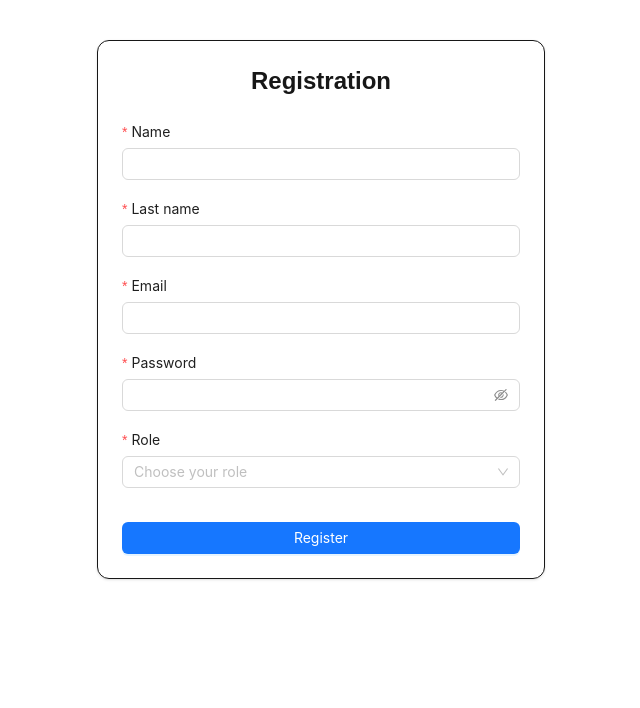
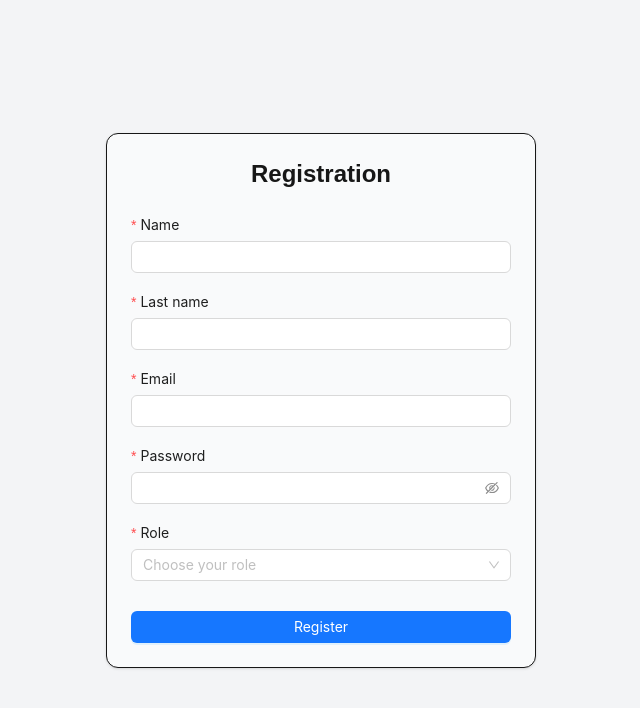
Before and after one commit to tarik2454/fullstack-test-task-Transport-Service, a Next.js app: page /register in a window 1280 px wide. Shown: the top 708 px of the page, without its empty margins (319-959 px from the left). Built offline with nearby package versions, Linux system fonts and the light colour scheme; what @ant-design/nextjs-registry would draw is missing.

Commit message:
refactor: update UI text to English for consistency and improve form layouts across authentication pages

```diff
--- a/src/app/(auth)/login/page.tsx
+++ b/src/app/(auth)/login/page.tsx
@@ -20,7 +20,7 @@ export default function LoginPage() {
 
       if (res.ok) {
         const { role } = await res.json();
-        message.success("Успешный вход");
+        message.success("Successful entry");
         router.push(role === "MANAGER" ? "/manager/orders" : "/driver/orders");
       } else {
         const { error } = await res.json();
@@ -30,10 +30,16 @@ export default function LoginPage() {
   };
 
   return (
-    <div className="max-w-md mx-auto mt-10 p-6 border rounded-xl shadow">
+    <div className="flex items-center justify-center min-h-screen bg-gray-100">
+      <div className="mx-auto p-6 border rounded-xl shadow bg-gray-50">
         <h2 className="text-2xl font-semibold mb-6 text-center">Enter</h2>
 
-      <Form form={form} layout="vertical" onFinish={handleSubmit}>
+        <Form
+          className="w-[380px]"
+          form={form}
+          layout="vertical"
+          onFinish={handleSubmit}
+        >
           <Form.Item
             name="email"
             label="Email"
@@ -50,10 +56,11 @@ export default function LoginPage() {
             <Input.Password />
           </Form.Item>
 
-        <Button type="primary" htmlType="submit" className="w-full">
+          <Button type="primary" htmlType="submit" className="w-full mt-3">
             Login
           </Button>
         </Form>
       </div>
+    </div>
   );
 }
--- a/src/app/(auth)/register/page.tsx
+++ b/src/app/(auth)/register/page.tsx
@@ -37,10 +37,18 @@ export default function RegisterPage() {
   };
 
   return (
-    <div className="max-w-md mx-auto mt-10 p-6 border rounded-xl shadow">
-      <h2 className="text-2xl font-semibold mb-6 text-center">Registration</h2>
+    <div className="flex items-center justify-center min-h-screen bg-gray-100">
+      <div className="mx-auto p-6 border rounded-xl shadow bg-gray-50">
+        <h2 className="text-2xl font-semibold mb-6 text-center">
+          Registration
+        </h2>
 
-      <Form form={form} layout="vertical" onFinish={handleSubmit}>
+        <Form
+          form={form}
+          layout="vertical"
+          onFinish={handleSubmit}
+          className="w-[380px]"
+        >
           <Form.Item name="firstName" label="Name" rules={[{ required: true }]}>
             <Input />
           </Form.Item>
@@ -76,10 +84,11 @@ export default function RegisterPage() {
             </Select>
           </Form.Item>
 
-        <Button type="primary" htmlType="submit" className="w-full mt-4">
+          <Button type="primary" htmlType="submit" className="w-full mt-3">
             Register
           </Button>
         </Form>
       </div>
+    </div>
   );
 }
--- a/src/app/(dashboard)/manager/orders/page.tsx
+++ b/src/app/(dashboard)/manager/orders/page.tsx
@@ -181,14 +181,14 @@ export default function OrdersPage() {
                     setIsModalOpen(true);
                   }}
                 >
-                  Изменить
+                  Change
                 </Button>
                 <Button
                   size="small"
                   danger
                   onClick={() => handleDelete(record.id)}
                 >
-                  Удалить
+                  Delete
                 </Button>
               </div>
             ),
--- a/src/app/api/clients/[id]/route.ts
+++ b/src/app/api/clients/[id]/route.ts
@@ -2,7 +2,7 @@ import { NextRequest, NextResponse } from "next/server";
 import { db } from "@/lib/prisma";
 import { Prisma } from "@prisma/client";
 import { errorResponse } from "@/utils/apiResponse";
-import { clientUpdateSchema } from "@/schemas/zodSchemas";
+import { clientUpdateSchema } from "@/schemas/clientSchemas";
 import { formatZodErrors } from "@/lib/zodUtils";
 
 export async function PUT(
--- a/src/app/api/clients/route.ts
+++ b/src/app/api/clients/route.ts
@@ -2,7 +2,7 @@ import { withAuth } from "@/utils/withAuth";
 import { NextRequest, NextResponse } from "next/server";
 import { db } from "@/lib/prisma";
 import { errorResponse } from "@/utils/apiResponse";
-import { clientCreateSchema } from "@/schemas/zodSchemas";
+import { clientCreateSchema } from "@/schemas/clientSchemas";
 import { formatZodErrors } from "@/lib/zodUtils";
 
 export async function GET() {
--- a/src/app/page.tsx
+++ b/src/app/page.tsx
@@ -6,11 +6,11 @@ export default function HomePage() {
       <div className="text-center space-y-4">
         <h1 className="text-3xl font-bold">Delivery service</h1>
         <p>
-          Please,
+          Please,&nbsp;
           <Link href="/login" className="text-blue-600 underline">
             login
           </Link>
-          or
+          &nbsp;or&nbsp;
           <Link href="/register" className="text-blue-600 underline">
             register
           </Link>
```
Also changed, not shown: src/schemas/clientSchemas.ts (renamed from src/schemas/zodSchemas.ts). Lines whose indentation alone changed are shown as unchanged.
